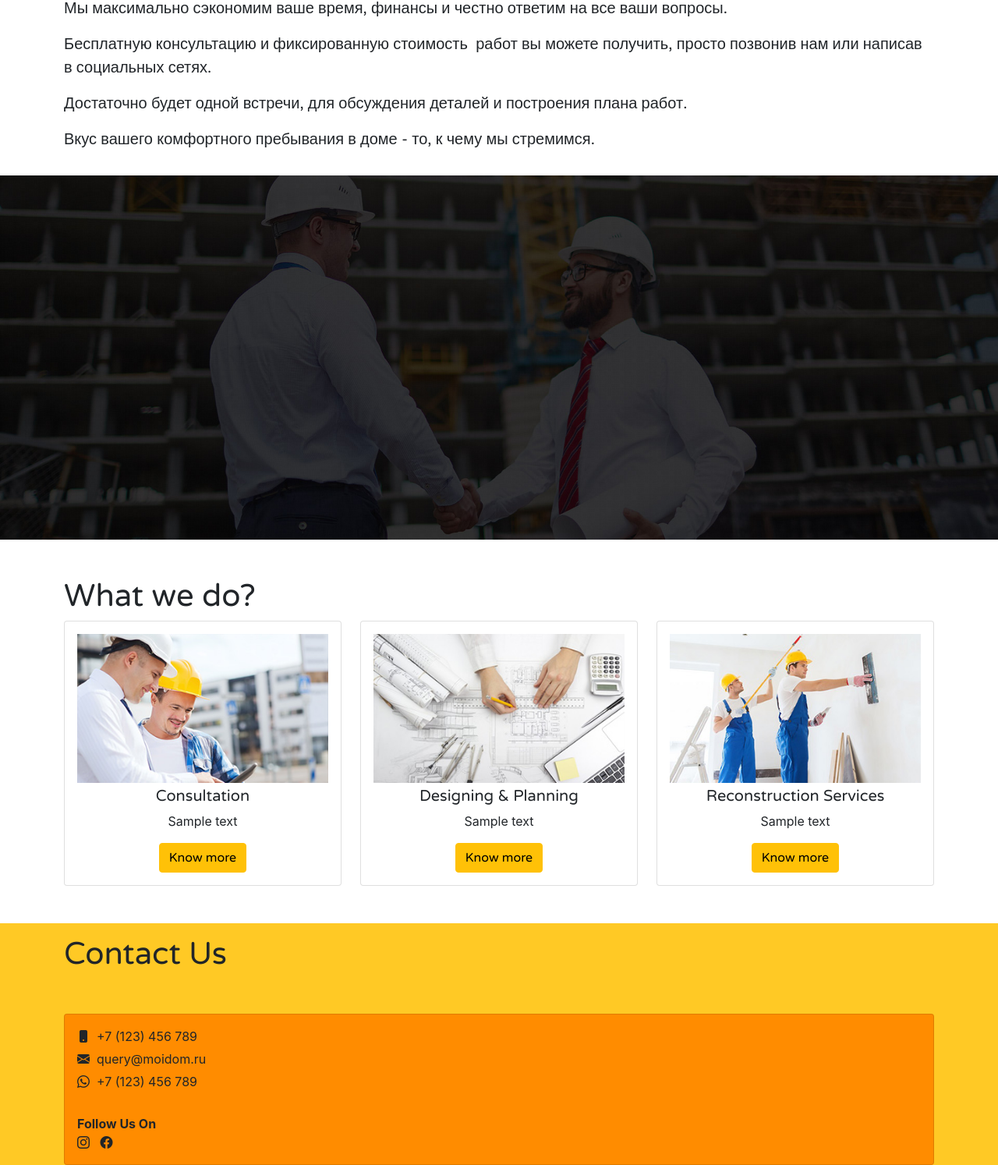
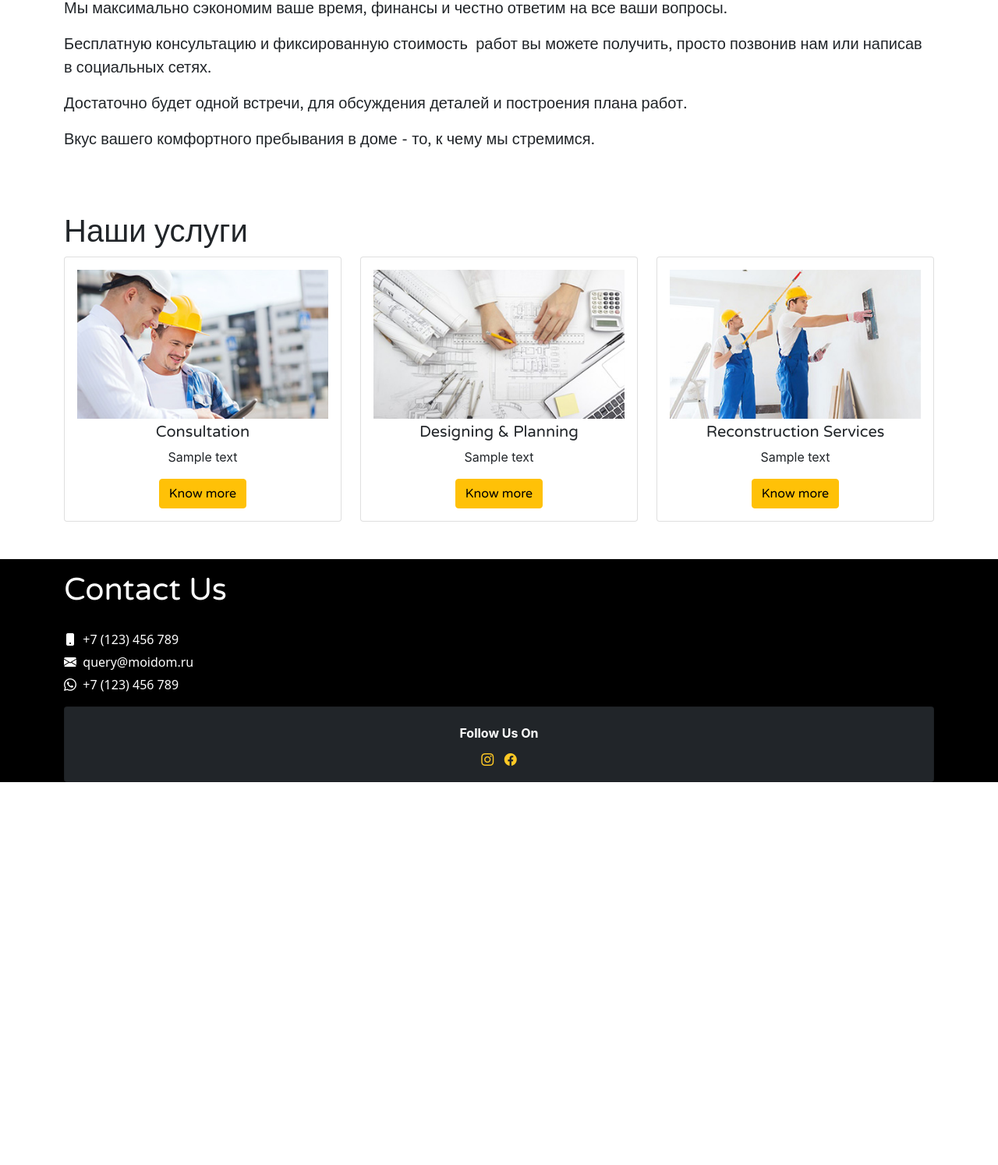
Before and after one commit to BSG92/moi_dom, a PHP site: page / in a window 1280 px wide. Shown: the part 1398-2892 px from the top of the page at 78% size. After the commit the page ends 2401 px from the top, so only its background shows below. Run offline with PHP 8.4, Linux system fonts and the light colour scheme; some libraries are stand-ins or nearby versions.

Commit message:
style changes

```diff
--- a/assets/colors.css
+++ b/assets/colors.css
@@ -1,16 +1,30 @@
 .bg-yellow {
     background-color: #ffc925;
     /* height: 500px; */
-}
-.bg-text-white-big {
-    color: white;
-    font-size: x-large;
 }
 
 .bg-white {
     background-color: white;
     /* height: 500px; */
 }
+
+.bg-black {
+    background-color: black;
+}
+
+.bg-text-white-big {
+    color: white;
+    font-size: x-large;
+}
+
 .text-yellow{
     color: #ffc925;
 }
+
+.text-white {
+    color: white;
+}
+
+.text-black {
+    color: black;
+}
--- a/assets/style.css
+++ b/assets/style.css
@@ -32,7 +32,11 @@ div.hori-spacer {
     padding-top: 5px;
 }
 
-a.nav-link:hover{
+.nav-link {
+    font-weight: bold;
+}
+
+.nav-link:hover{
     font-weight: bolder;
     color: darkorange;
 }
--- a/index.php
+++ b/index.php
@@ -50,10 +50,13 @@ $DIR="/var/www/html";
                             <a href="#home" class="nav-link">Главный</a>
                         </li>
                         <li class="nav-item">
-                            <a href="#projects" class="nav-link">Проекты</a>
+                            <a href="#about" class="nav-link">О нас</a>
                         </li>
                         <li class="nav-item">
-                            <a href="#about" class="nav-link">О нас</a>
+                            <a href="#services" class="nav-link">услуги</a>
+                        </li>
+                        <li class="nav-item">
+                            <a href="#projects" class="nav-link">Проекты</a>
                         </li>
                         <li class="nav-item">
                             <a href="#contacts" class="nav-link">Контакты</a>
@@ -65,7 +68,7 @@ $DIR="/var/www/html";
                 </div>
             </div>
         </nav>
-        <div class="welcome-slider">
+        <div id="home" class="welcome-slider">
             <img src="assets/images/welcome_slider/img-int-276724.jpg" alt="">
             <img src="assets/images/welcome_slider/img-int-584399.jpg" alt="">
             <img src="assets/images/welcome_slider/img-int-ksenia-chernaya-3952034.jpg" alt="">
@@ -77,12 +80,12 @@ $DIR="/var/www/html";
         <!-- <div class="hori-spacer"></div> -->
 
         <!-- Who we are -->
-        <section>
+        <section id="about">
             <section class="bg-white">
-                <div class="hori-spacer bg-"></div>
                 <div class="hori-spacer"></div>
                 <div class="hori-spacer"></div>
-                <div class="container text-sub-title" id="about">
+                <div class="hori-spacer"></div>
+                <div class="container text-sub-title">
                     <h1>О нас</h1>
                     <div class="hori-spacer"></div>
                     <div class="hori-spacer"></div>
@@ -105,14 +108,12 @@ $DIR="/var/www/html";
                 <div class="hori-spacer"></div>
                 <div class="hori-spacer"></div>
             </section>
-            <img id="parallax-image" src="/assets/images/bg-parallax.jpg" alt="parallax-background">
-
         </section>
 
         <!-- What we do? boxes -->
-        <section class="p-5">
+        <section class="p-5" id="services">
             <div class="container">
-                <h1>What we do?</h1>
+                <h1>Наши услуги</h1>
                 <div class="row text-center">
                     <div class="col-md text-sub-title">
                     <div class="card text-dark">
@@ -152,7 +153,7 @@ $DIR="/var/www/html";
         </section>
 
         <!-- Contact Us -->
-        <section class="bg-yellow">
+        <section class="bg-black text-white">
             <div class="container" id="contacts">
                 <div class="hori-spacer"></div>
                 <div class="hori-spacer"></div>
@@ -164,39 +165,30 @@ $DIR="/var/www/html";
                 <div class="hori-spacer"></div>
                 <div class="hori-spacer"></div>
                 <div class="hori-spacer"></div>
-                <div class="hori-spacer"></div>
-                <div class="hori-spacer"></div>
-                <div class="hori-spacer"></div>
-                <div class="hori-spacer"></div>
-                <div class="hori-spacer"></div>
 
                 <div class="row">
                     <div class="col-md">
-                        <div class="bg-yellow card text-dark">
+                        <div class="bi bi-phone-fill">&nbsp; +7 (123) 456 789</div>
+                        <div class="hori-spacer"></div>
+                        <div class="bi bi-envelope-fill">&nbsp; query@moidom.ru</div>
+                        <div class="hori-spacer"></div>
+                        <div class="bi bi-whatsapp">&nbsp; +7 (123) 456 789</div>
+
+                        <div class="bg-dark card mt-3">
                             <div class="card-body">
-                                <div class="card-text">
-                                    <div class="bi bi-phone-fill">&nbsp; +7 (123) 456 789</div>
+                                <div class="card-text text-white text-center">
                                     <div class="hori-spacer"></div>
-                                    <div class="bi bi-envelope-fill">&nbsp; query@moidom.ru</div>
-                                    <div class="hori-spacer"></div>
-                                    <div class="bi bi-whatsapp">&nbsp; +7 (123) 456 789</div>
 
+                                    <div class="text-thick">Follow Us On</div>
                                     <div class="hori-spacer"></div>
                                     <div class="hori-spacer"></div>
-                                    <div class="hori-spacer"></div>
-                                    <div class="hori-spacer"></div>
-                                    <div class="hori-spacer"></div>
-                                    <div class="hori-spacer"></div>
-                                    <div class="text-thick">Follow Us On</div>
-                                    <a href="https://www.instagram.com/my_homebuilder/" target="_blank" class="bi bi-instagram text-dark"
+                                    <a href="https://www.instagram.com/my_homebuilder/" target="_blank" class="bi bi-instagram text-yellow"
                                     data-bs-toggle="tooltip" data-bs-placement="top"
                                     title="@my_homebuilder"></a>
                                     &nbsp;
-                                    <a href="https://facebook.com" target="_blank" class="bi bi-facebook text-dark"
+                                    <a href="https://facebook.com" target="_blank" class="bi bi-facebook text-yellow"
                                     data-bs-toggle="tooltip" data-bs-placement="top"
                                     title="@username"></a>
-
-
                                 </div>
                             </div>
                         </div>
```
